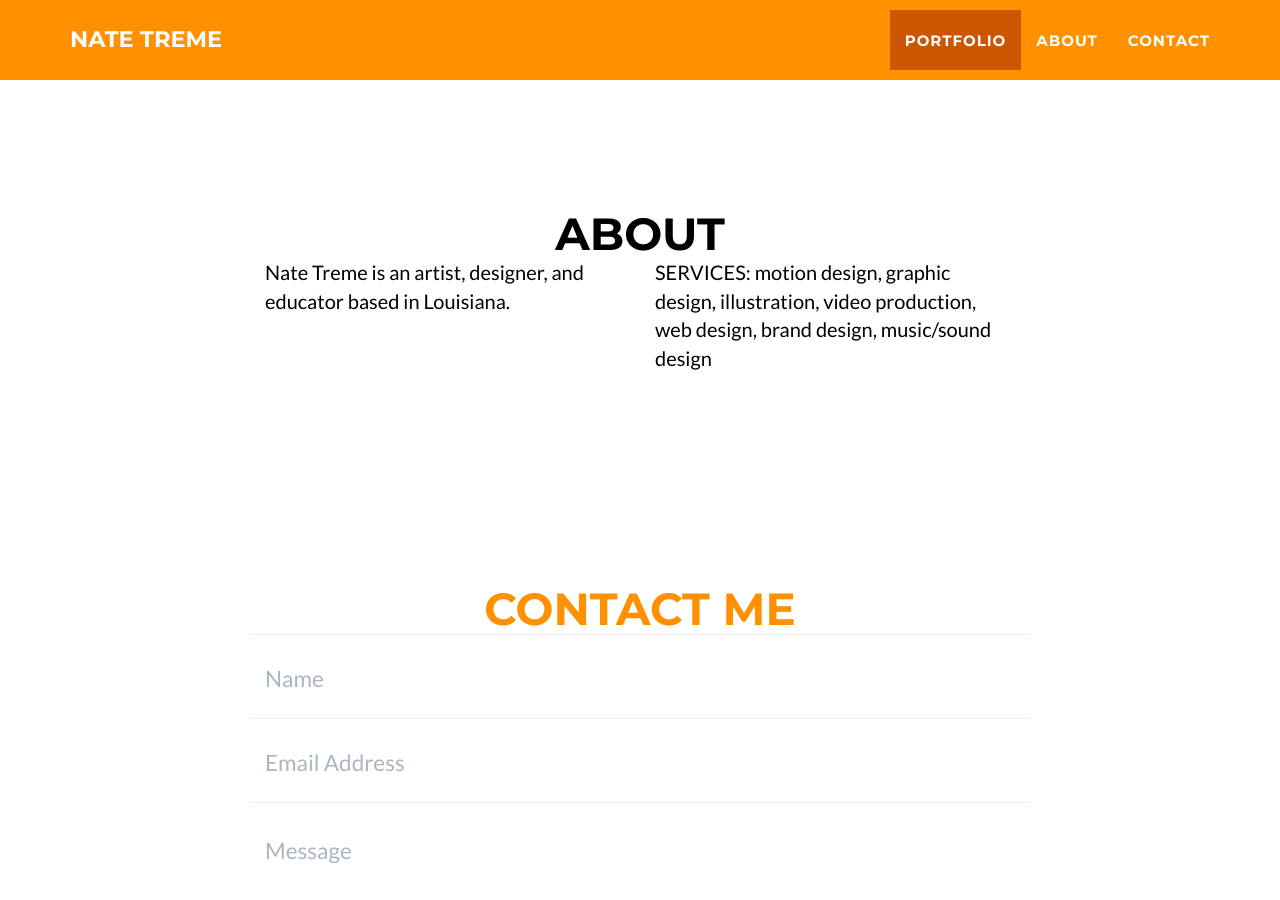
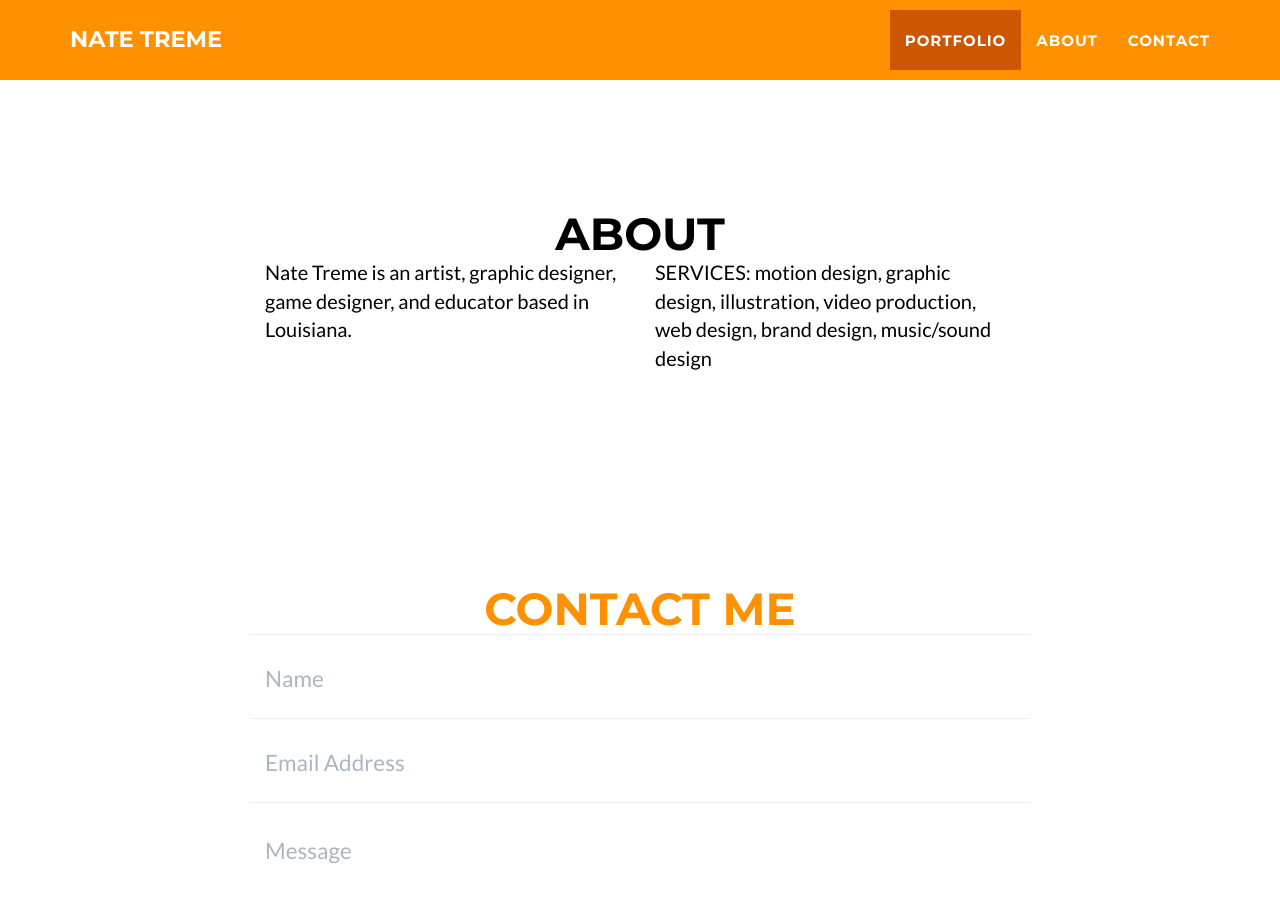
Before and after one commit to NateHPS/motion, a Jekyll site: the page built from _posts/2014-07-18-project-1.markdown, in a window 1280 px wide and 900 px high, scrolled down 1318 px. Built offline with Jekyll 4.4.1, drawn with Linux system fonts in a browser that asks for light colours; grey boxes are pictures that could not be loaded.

Commit message:
Update about.html

```diff
--- a/_includes/about.html
+++ b/_includes/about.html
@@ -8,7 +8,7 @@
     </div>
     <div class="row">
       <div class="col-lg-4 col-lg-offset-2">
-        <p>Nate Treme is an artist, designer, and educator based in Louisiana.</p>
+        <p>Nate Treme is an artist, graphic designer, game designer, and educator based in Louisiana.</p>
       </div>
       <div class="col-lg-4">
         <p>SERVICES: motion design, graphic design, illustration, video production, web design, brand design, music/sound design </p>
```
